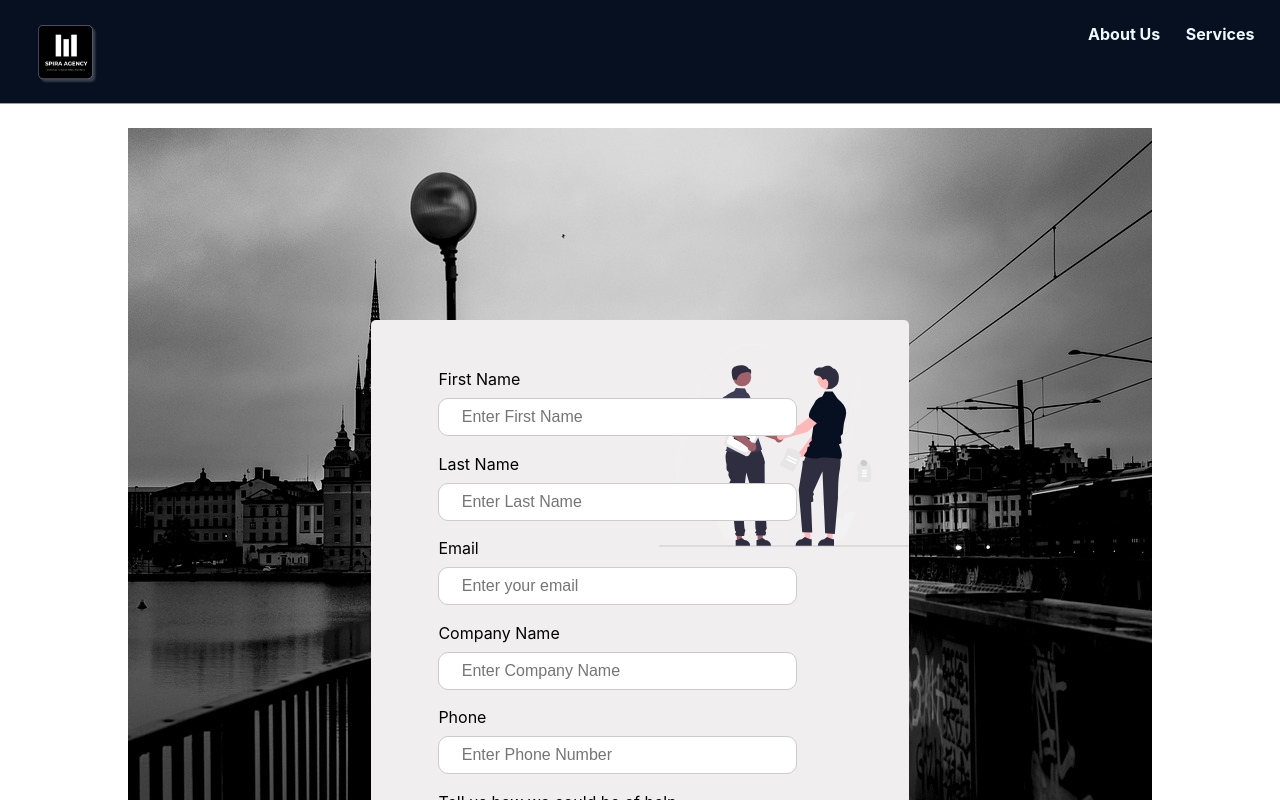
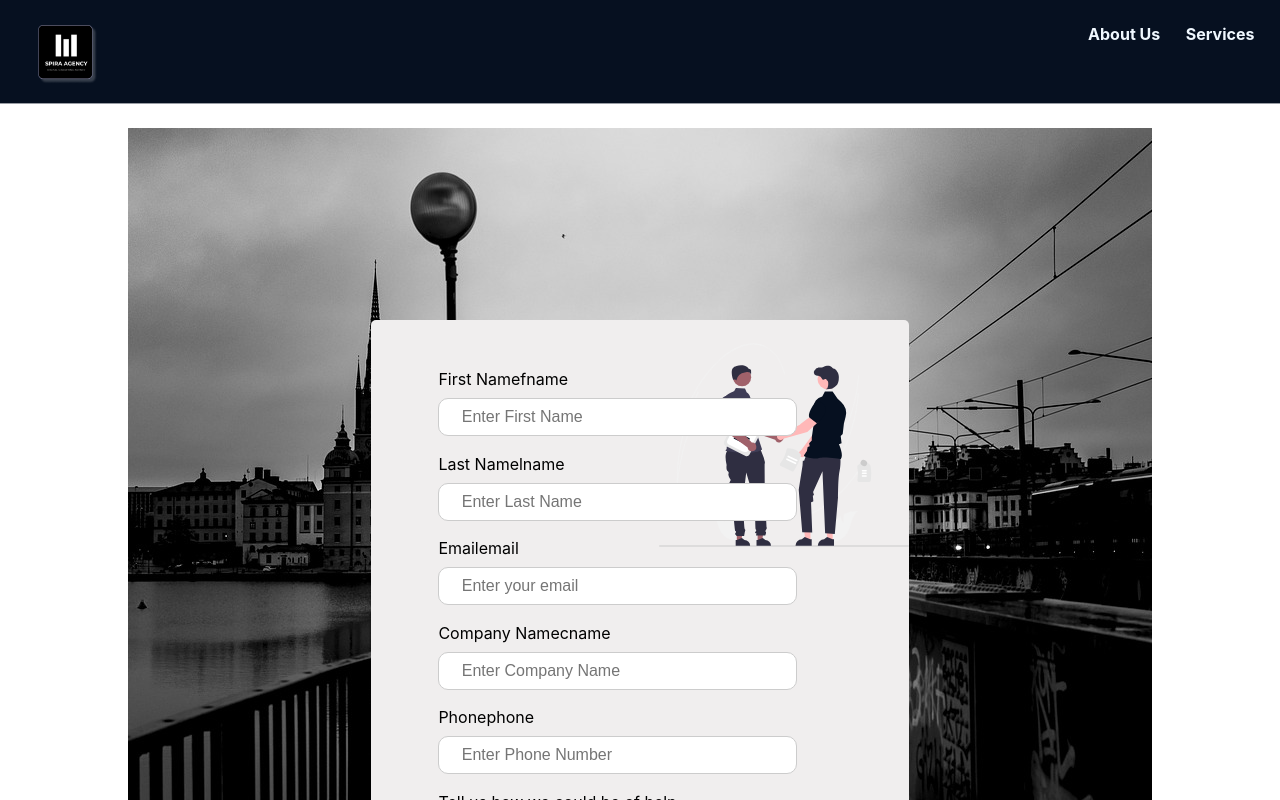
Before and after one commit to PaulTeshome/spira-site, a React (Create React App) app in the folder spira/: page /hireUs in a window 1280 px wide. Shown: the top 800 px of the page. Built offline with nearby package versions, Linux system fonts and the light colour scheme.

Commit message:
Update InputComponent.js

```diff
--- a/spira/src/components/InputComponent.js
+++ b/spira/src/components/InputComponent.js
@@ -6,6 +6,7 @@ function InputComponent({label, type, name, id, placeholder, value, onchange,cla
     <div className='input-holder'>
         <label className='label-text'>
         {label}
+        <span className='err-msg'>{name}</span>
         </label>
         <input type={type} name={name} id={id} placeholder={placeholder} className={classNm} value={value} onChange={onchange}/><br/>
     </div>
```
